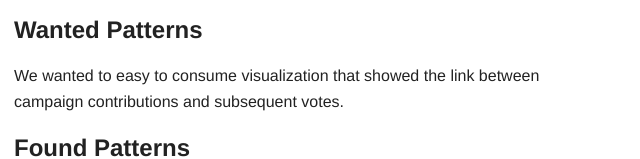
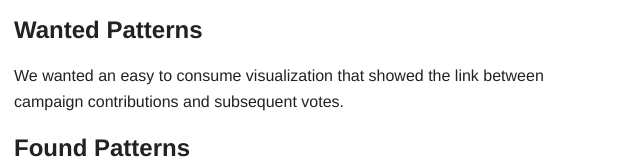
Before and after one commit to funseiki/cost_of_a_vote, a website: page social_viz_page/index.html in a window 1280 px wide. Shown: the part 648-807 px from the top of the page, 113-753 px from the left. Drawn offline with nearby package versions, Linux system fonts and the light colour scheme.

Commit message:
fix typo

```diff
--- a/social_viz_page/index.html
+++ b/social_viz_page/index.html
@@ -50,7 +50,7 @@
                     </section>
                     <section>
                         <h2>Wanted Patterns</h2>
-                        <p>We wanted to easy to consume visualization that showed the link between campaign contributions and subsequent votes.</p>
+                        <p>We wanted an easy to consume visualization that showed the link between campaign contributions and subsequent votes.</p>
                     </section>
                     <section>
                         <h2>Found Patterns</h2>
```
